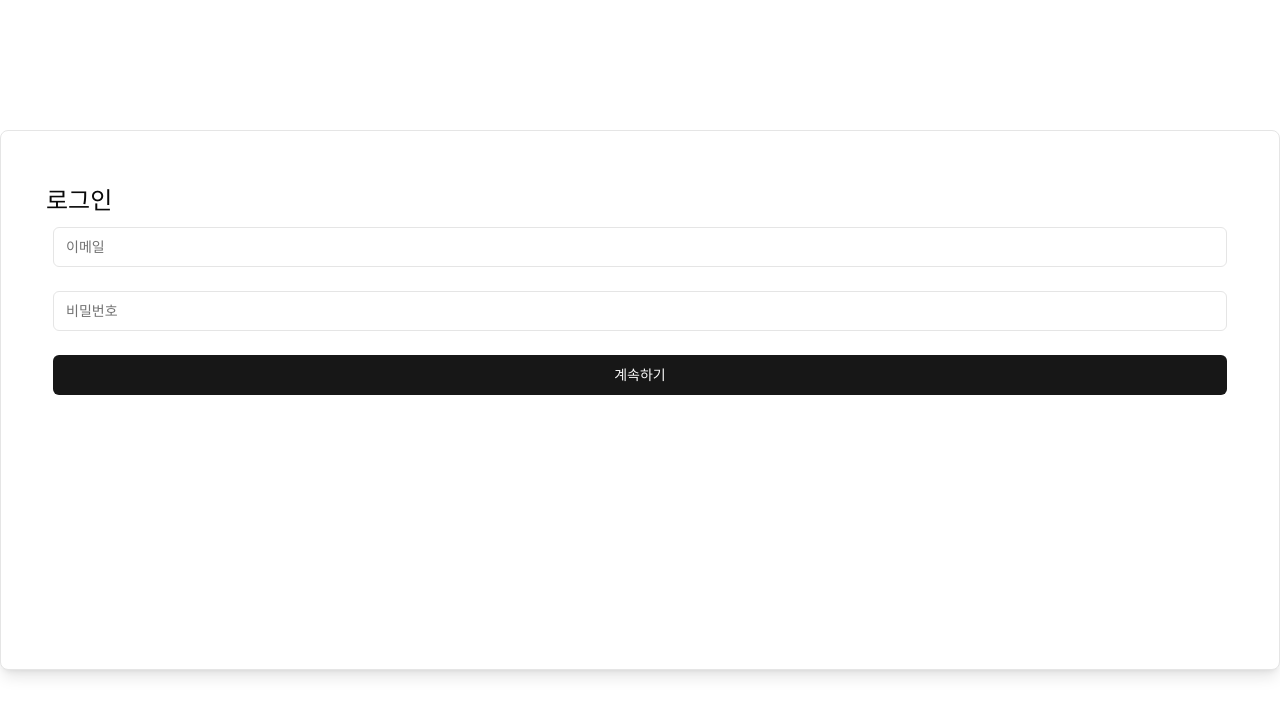
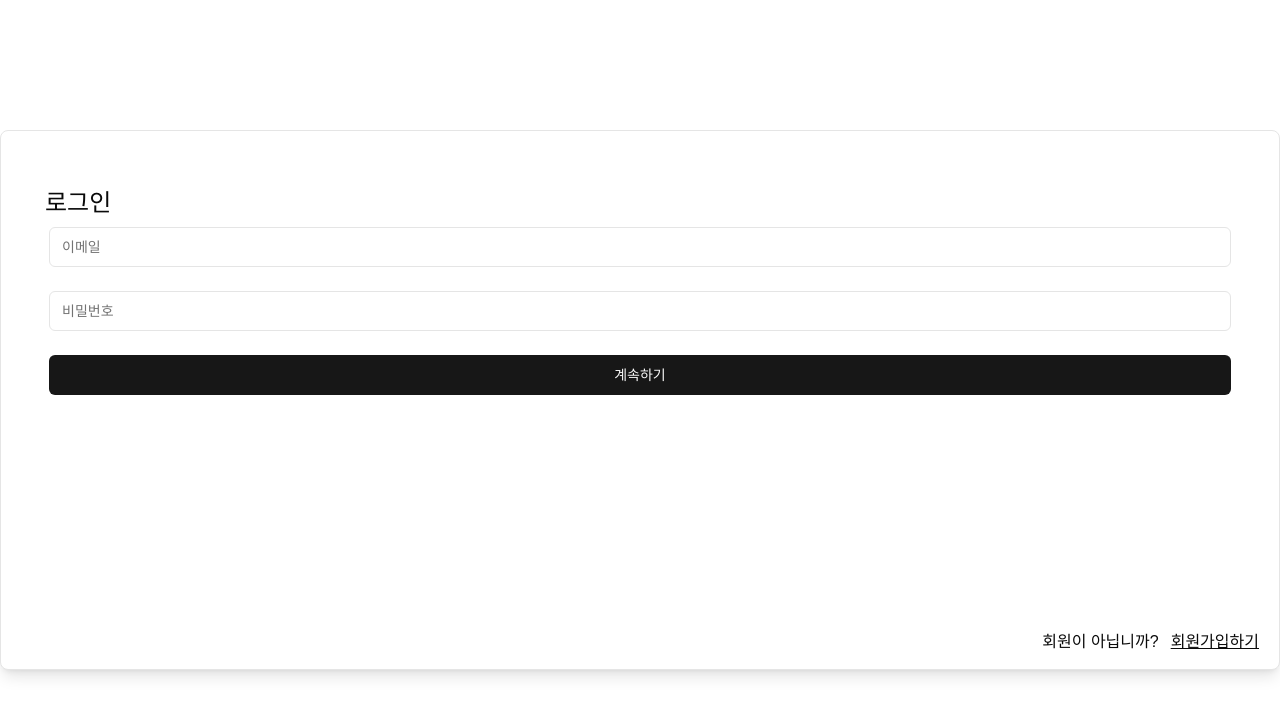
Before and after one commit to code-challenge-hub/frontend, a Next.js app: page /login in a window 1280 px wide. Shown: the top 716 px of the page. Built offline with nearby package versions, Linux system fonts and the light colour scheme.

Commit message:
design : CardFooter 추가

```diff
--- a/src/features/auth/ui/LoginForm.tsx
+++ b/src/features/auth/ui/LoginForm.tsx
@@ -13,7 +13,8 @@ import { Input } from '@/shared/ui/input'
 import { useForm } from 'react-hook-form'
 
 import { z } from 'zod'
-import { Card, CardContent, CardHeader } from '@/shared/ui/card'
+import { Card, CardContent, CardFooter, CardHeader } from '@/shared/ui/card'
+import Link from 'next/link'
 
 const formSchema = z.object({
   username: z.string().min(2, {
@@ -75,6 +76,14 @@ export const LoginForm = () => {
           </form>
         </Form>
       </CardContent>
+      <CardFooter>
+        <div className="flex gap-3 justify-end pt-2 px-5 pb-[15px]">
+          <p>회원이 아닙니까?</p>
+          <Link className="underline" href="/signup">
+            회원가입하기
+          </Link>
+        </div>
+      </CardFooter>
     </Card>
   )
 }
--- a/src/shared/ui/card.tsx
+++ b/src/shared/ui/card.tsx
@@ -13,22 +13,29 @@ interface CardContentProps {
   className?: string
 }
 
+interface CardFooterProps {
+  children: React.ReactNode
+  className?: string
+}
+
 export const Card = ({ children, className = '' }: CardProps) => {
   return (
-    <div className={`border rounded-lg w-full bg-white shadow-lg ${className}`}>
+    <div
+      className={`border rounded-lg w-full bg-white shadow-lg min-h-[400px] flex flex-col ${className}`}
+    >
       {children}
     </div>
   )
 }
 
 export const CardHeader = ({ children, className = '' }: CardHeaderProps) => {
-  return (
-    <div className={`pt-[54px] pl-[45px] pb-[10px] ${className}`}>
-      {children}
-    </div>
-  )
+  return <div className={`pt-14 pl-11 pb-2 ${className}`}>{children}</div>
 }
 
 export const CardContent = ({ children, className = '' }: CardContentProps) => {
-  return <div className={`px-[52px]${className}`}>{children}</div>
+  return <div className={`px-12 flex-1 ${className}`}>{children}</div>
 }
+
+export const CardFooter = ({ children, className = '' }: CardFooterProps) => {
+  return <div className={`mt-auto  ${className}`}>{children}</div>
+}
```
